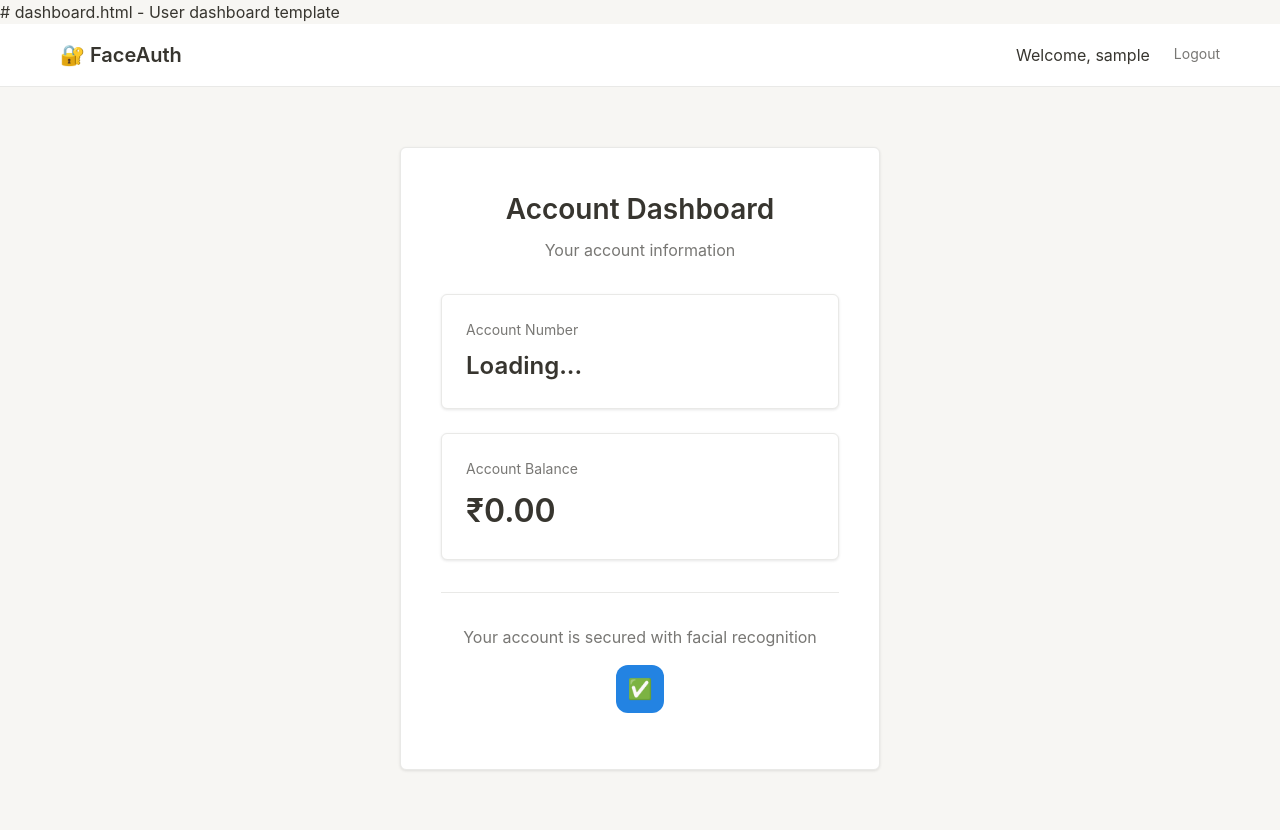
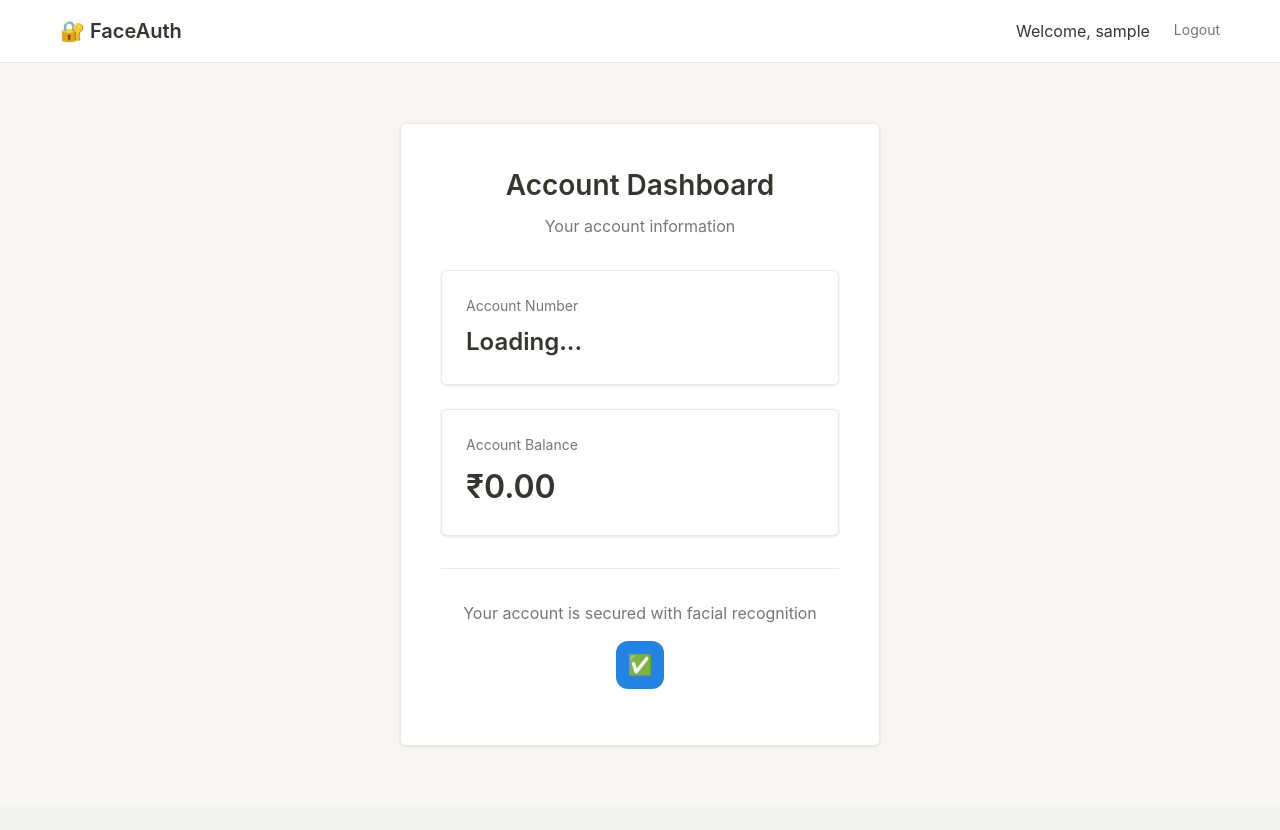
Before and after one commit to Ravi-teja-777/Face-Recognition-application, a Flask app: template templates/dashboard.html in a window 1280 px wide. After the commit the page ends 747 px from the top, so only its background shows below. Run offline with Flask 3, Linux system fonts and the light colour scheme; the template is opened without the code that fills it: most values are stand-ins (such as "Sample title", 1, 10 or a date in 2020).

Commit message:
Update dashboard.html

```diff
--- a/templates/dashboard.html
+++ b/templates/dashboard.html
@@ -1,5 +1,5 @@
 
-# dashboard.html - User dashboard template
+
 {% extends "base.html" %}
 
 {% block title %}Dashboard - FaceAuth{% endblock %}
@@ -74,4 +74,5 @@
 // Load account info on page load
 document.addEventListener('DOMContentLoaded', loadAccountInfo);
 </script>
+
 {% endblock %}
```
